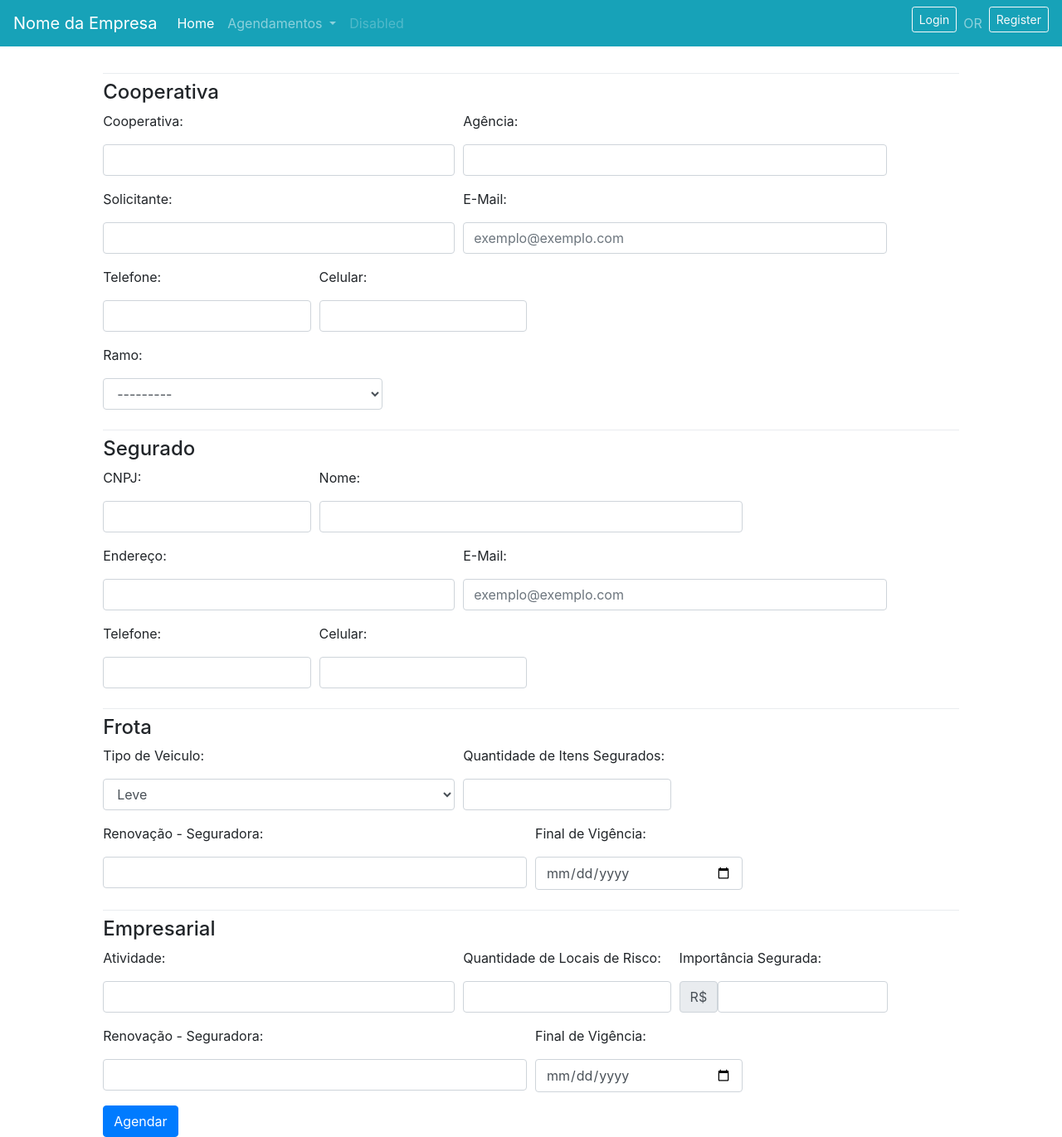
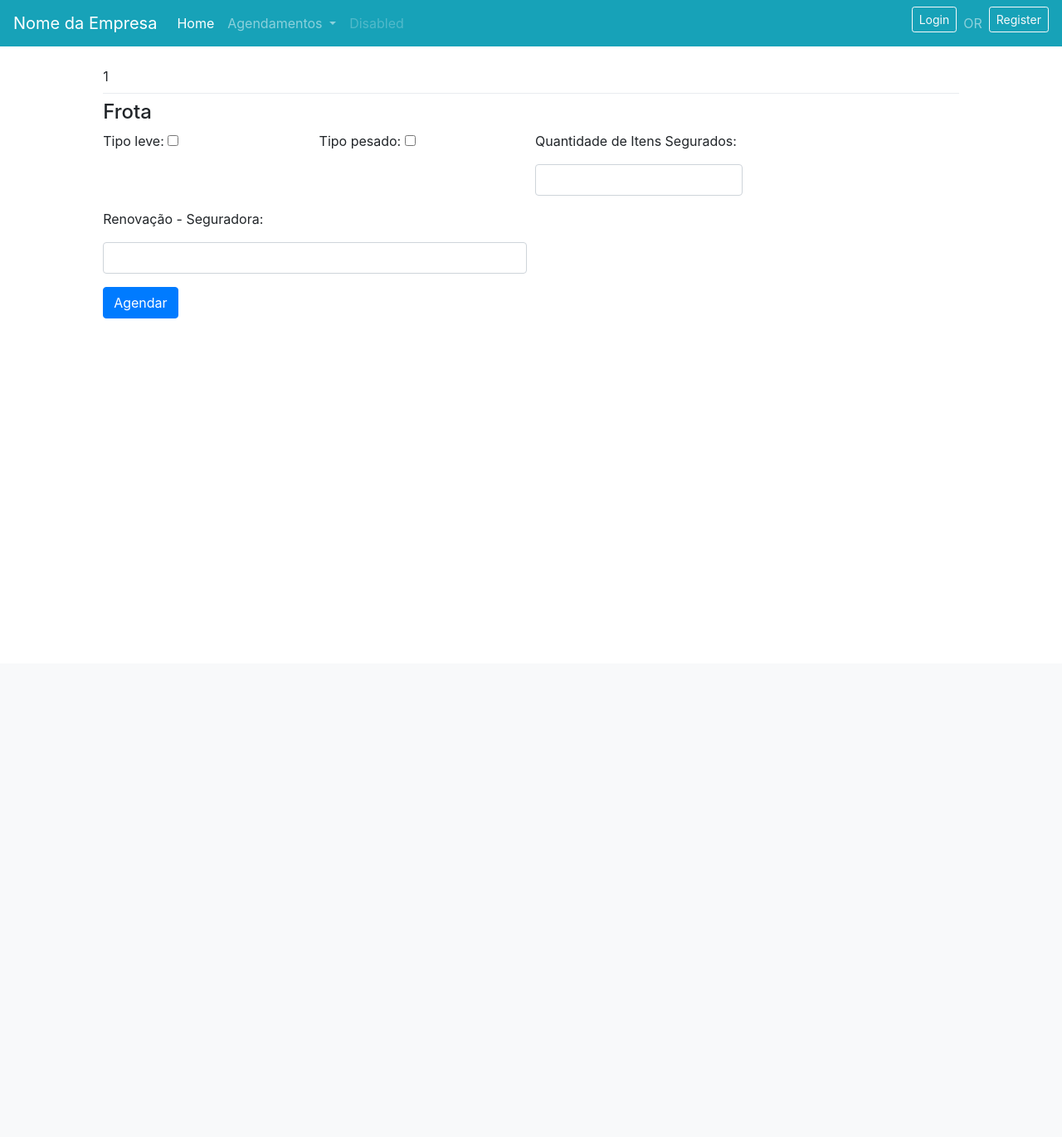
Before and after one commit to adaltopicotti/sg, a Django app: page /agendamento/novo/ in a window 1280 px wide. Shown: the whole page at 83% size. After the commit the page ends 384 px from the top, so only its background shows below. Run offline with Django 3.2, Linux system fonts and the light colour scheme; tables that the repository leaves empty hold one stand-in row (values such as "Sample post"); some libraries are stand-ins or nearby versions.

Commit message:
need to fix tipo_pesado on frota

```diff
--- a/agendamento/forms.py
+++ b/agendamento/forms.py
@@ -54,7 +54,7 @@ class SeguradoForm(forms.ModelForm):
 
 class EmpresarialForm(forms.ModelForm):
     atividade = forms.CharField(label='Atividade',widget=forms.TextInput(
-        attrs={'class':'form-control', 'id':'inputEmpAtividade'}))
+        attrs={'class':'form-control custom-select', 'id':'inputEmpAtividade'}))
     qnt_local_risco = forms.CharField(label='Quantidade de Locais de Risco',widget=forms.TextInput(
         attrs={'type':'number', 'class':'form-control', 'id':'inputEmpQntLRisc'}))
     IS = forms.CharField(label='Importância Segurada',widget=forms.TextInput(
@@ -68,19 +68,22 @@ class EmpresarialForm(forms.ModelForm):
         model = Empresarial
         fields = ('atividade',)
 
+CHOICES = (
+    ('1', 'Leve'),
+    ('2', 'Pesado'),
+)
 
 class FrotaForm(forms.ModelForm):
-    tipo_veiculo = forms.ModelMultipleChoiceField(label='Tipo de Veiculo',
-        queryset=VeiculoTipo.objects.all().order_by('name'),
-        widget=forms.Select(attrs={'class': 'form-control'}),
-        required=True)
+
+    tipo_leve = forms.CharField(widget=forms.CheckboxInput)
+    tipo_pesado = forms.CharField(widget=forms.CheckboxInput)
+
     qnt_itens_seg = forms.CharField(label='Quantidade de Itens Segurados',widget=forms.TextInput(
         attrs={'type':'number', 'class':'form-control', 'id':'inputFrotaQntItem'}))
     renovacao_cia = forms.CharField(label='Renovação - Seguradora',widget=forms.TextInput(
         attrs={'class':'form-control', 'id':'inputEmpRenovacaoCia'}))
-    final_vigencia = forms.CharField(label='Final de Vigência',widget=forms.TextInput(
-        attrs={'type':'date', 'class':'form-control', 'id':'inputEmpFinalVig'}))
+
 
     class Meta:
-        model = Empresarial
-        fields = ('atividade',)
+        model = Frota
+        fields = ('tipo_leve', 'qnt_itens_seg', 'renovacao_cia')
--- a/agendamento/models.py
+++ b/agendamento/models.py
@@ -74,10 +74,11 @@ class VeiculoTipo(models.Model):
 
 
 class Frota(models.Model):
-    tipo_veiculo = models.ManyToManyField(VeiculoTipo)
+    tipo_leve = models.BooleanField(blank=True, default=False)
+    tipo_pesado = models.BooleanField(blank=True, default=False)
     qnt_itens_seg = models.IntegerField(null=False)
     renovacao_cia = models.CharField(max_length=200)
-    final_vigencia = models.DateField(("Date"), null=False)
+    #final_vigencia = models.DateField(("Date"), blank=True, null=True)
 
 
 class TransporteTipo(models.Model):
--- a/agendamento/views.py
+++ b/agendamento/views.py
@@ -3,11 +3,32 @@ from agendamento.forms import *
 # Create your views here.
 
 def agendamento_novo(request):
+    if request.method == "POST":
+        form = FrotaForm(request.POST)
+        teste = form['renovacao_cia']
+        if form.is_valid():
 
+
+            form.save()
+            return render(request, 'agendamento/novo2.html', {
+                'cooperativaForm': CooperativaForm,
+                'seguradoForm': SeguradoForm,
+                'empresarialForm': EmpresarialForm,
+                'ramoForm': RamoForm,
+                'frotaForm': FrotaForm,
+                'collapseOpt': teste})
+        else:
+            render(request, 'agendamento/novo2.html', {
+                'cooperativaForm': CooperativaForm,
+                'seguradoForm': SeguradoForm,
+                'empresarialForm': EmpresarialForm,
+                'ramoForm': RamoForm,
+                'frotaForm': FrotaForm,
+                'collapseOpt': teste})
     return render(request, 'agendamento/novo2.html', {
         'cooperativaForm': CooperativaForm,
         'seguradoForm': SeguradoForm,
         'empresarialForm': EmpresarialForm,
         'ramoForm': RamoForm,
         'frotaForm': FrotaForm,
-        'collapseOpt': 1} )
+        'collapseOpt': 1})
--- a/portal/templates/agendamento/frota_form.html
+++ b/portal/templates/agendamento/frota_form.html
@@ -5,9 +5,13 @@
 <div class="dropdown-divider"></div>
 <h4>Frota</h4>
 <div class="form-row">
-  <div class="form-group col-md-5 col-sm-6">
-    <label for="inputSegNome">{{frotaForm.tipo_veiculo.label_tag}}</label>
-    {{frotaForm.tipo_veiculo}}
+  <div class="form-group col-md-3 col-sm-6">
+    <label for="inputSegNome">{{frotaForm.tipo_leve.label_tag}}</label>
+    {{frotaForm.tipo_leve}}
+  </div>
+  <div class="form-group col-md-3 col-sm-6">
+    <label for="inputSegNome">{{frotaForm.tipo_pesado.label_tag}}</label>
+    {{frotaForm.tipo_pesado}}
   </div>
   <div class="form-group col-md-3">
     <label for="inputEmpQntLRisc">{{frotaForm.qnt_itens_seg.label_tag}}</label>
@@ -17,8 +21,4 @@
     <label for="inputEmpRenovacaoCia">{{frotaForm.renovacao_cia.label_tag}}</label>
     {{frotaForm.renovacao_cia}}
   </div>
-  <div class="form-group col-md-3 col-sm-6">
-    <label for="inputEmpFinalVig">{{frotaForm.final_vigencia.label_tag}}</label>
-    {{frotaForm.final_vigencia}}
-  </div>
 </div>
--- a/portal/templates/agendamento/novo2.html
+++ b/portal/templates/agendamento/novo2.html
@@ -12,48 +12,11 @@
   </div> -->
   <div class="row justify-content-center">
     <div class="col align-self-center">
-      <form method="POST" class="post-form">{% csrf_token %}
-        <div class="dropdown-divider"></div>
-        <h4>Cooperativa</h4>
-        <!-- Start cooperativaForm -->
-        <div class="form-row">
-          <div class="form-group col-md-5 col-sm-6">
-            <label for="inputCooperativa">{{cooperativaForm.cooperativa.label_tag}}</label>
-            {{cooperativaForm.cooperativa}}
-          </div>
-          <div class="form-group col-md-6">
-            <label for="inputAgencia">{{cooperativaForm.agencia.label_tag}}</label>
-            {{cooperativaForm.agencia}}
-          </div>
-        </div>
-        <div class="form-row">
-          <div class="form-group col-md-5">
-            <label for="inputSolicitante">{{cooperativaForm.solicitante.label_tag}}</label>
-            {{cooperativaForm.solicitante}}
-          </div>
-          <div class="form-group col-md-6">
-            <label for="inputSolEmail">{{cooperativaForm.email.label_tag}}</label>
-            {{cooperativaForm.email}}
-          </div>
-          <div class="form-group col-md-3 col-sm-6">
-            <label for="inputSolTelefone">{{cooperativaForm.telefone.label_tag}}</label>
-            {{cooperativaForm.telefone}}
-          </div>
-          <div class="form-group col-md-3 col-sm-6">
-            <label for="inputSolCelular">{{cooperativaForm.celular.label_tag}}</label>
-            {{cooperativaForm.celular}}
-          </div>
-        </div>
-        <!-- Product Selection -->
-        <div class="form-row">
-          <div class="form-group col-md-4">
-            <label for="inputState">{{ramoForm.nome.label_tag}}</label>
-            {{ramoForm.nome}}
-          </div>
-        </div>
-        {% include 'agendamento/segurado_form.html' %}
+      <form method="post">{% csrf_token %}
+
+        {{collapseOpt}}
         {% include 'agendamento/frota_form.html' %}
-        {% include 'agendamento/emp_form.html' %}
+
         <button type="submit" class="save btn btn-primary">Agendar</button>
       </form>
     </div>
```
Also changed, not shown: agendamento/migrations/0001_initial.py, agendamento/migrations/0002_auto_20180328_2352.py (deleted).
